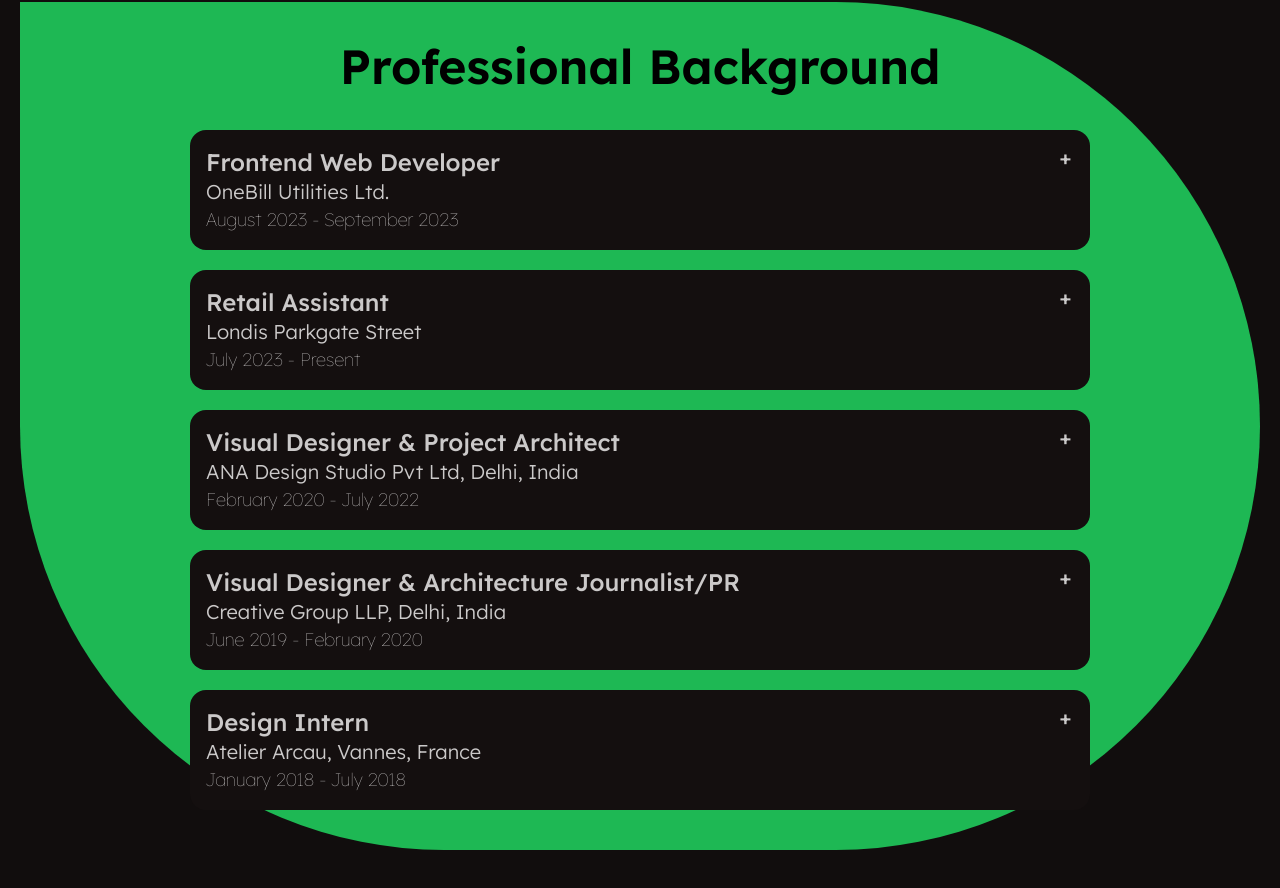
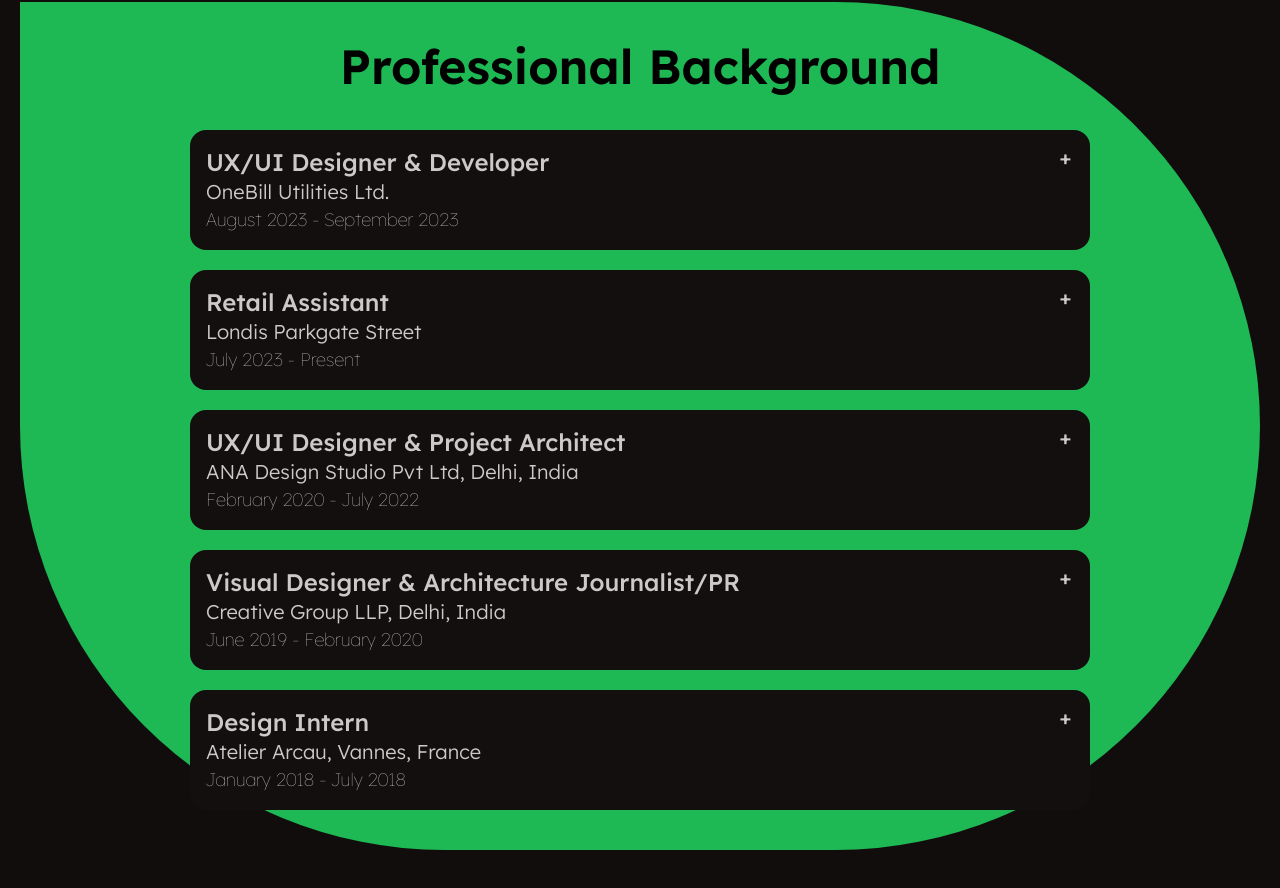
Before and after one commit to gupta-karan1/karan-portfolio-nextjs, a Next.js app: page /about in a window 1280 px wide. Shown: the part 1658-2546 px from the top of the page. Built offline with nearby package versions, Linux system fonts and the light colour scheme.

Commit message:
Update professional experience titles to reflect UX/UI design focus

```diff
--- a/app/about/page.tsx
+++ b/app/about/page.tsx
@@ -32,7 +32,7 @@
 
 const professional = [
   {
-    title: "Frontend Web Developer",
+    title: "UX/UI Designer & Developer",
     company: "OneBill Utilities Ltd.",
     duration: "August 2023 - September 2023",
     description:
@@ -46,7 +46,7 @@
       "Offering efficient and friendly customer service at the till, handling over 1,000+ transactions & 5000-euro sales/daily, enhancing customer satisfaction and repeat business. Managing stock levels by monitoring 200+ inventory items, restocking items, and organizing displays to enhance the shopping environment. ",
   },
   {
-    title: "Visual Designer & Project Architect",
+    title: "UX/UI Designer & Project Architect",
     company: "ANA Design Studio Pvt Ltd, Delhi, India ",
     duration: "February 2020 - July 2022",
     description:
```
